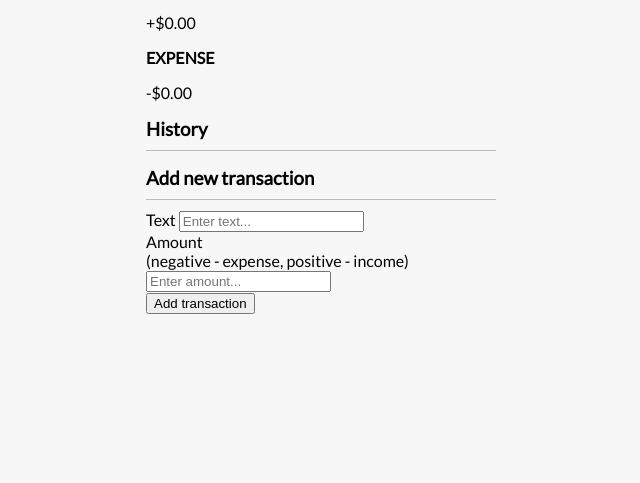
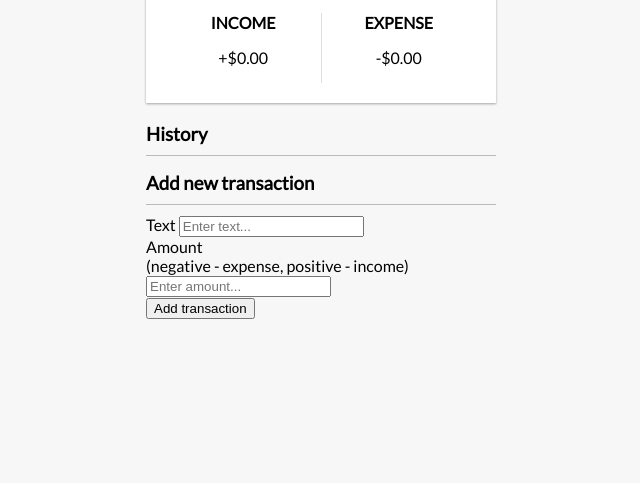
Before and after one commit to gdhaliwal22/exprense-tracker, a plain HTML site: page index.html in a window 1280 px wide. Shown: the part 317-800 px from the top of the page, without its empty margins (319-959 px from the left). Drawn offline with Linux system fonts and the light colour scheme.

Commit message:
added color to inc/exp container, padding, space-between

```diff
--- a/style.css
+++ b/style.css
@@ -39,3 +39,22 @@ h4 {
   margin: 0;
   text-transform: uppercase;
 }
+
+.inc-exp-container {
+  background-color: #fff;
+  box-shadow: var(--box-shadow);
+  padding: 20px;
+  display: flex;
+  justify-content: space-between;
+  margin: 20px 0;
+}
+
+/* Income and Expense will align center in container */
+.inc-exp-container > div {
+  flex: 1;
+  text-align: center;
+}
+
+.inc-exp-container > div:first-of-type {
+  border-right: 1px solid #dedede;
+}
```
